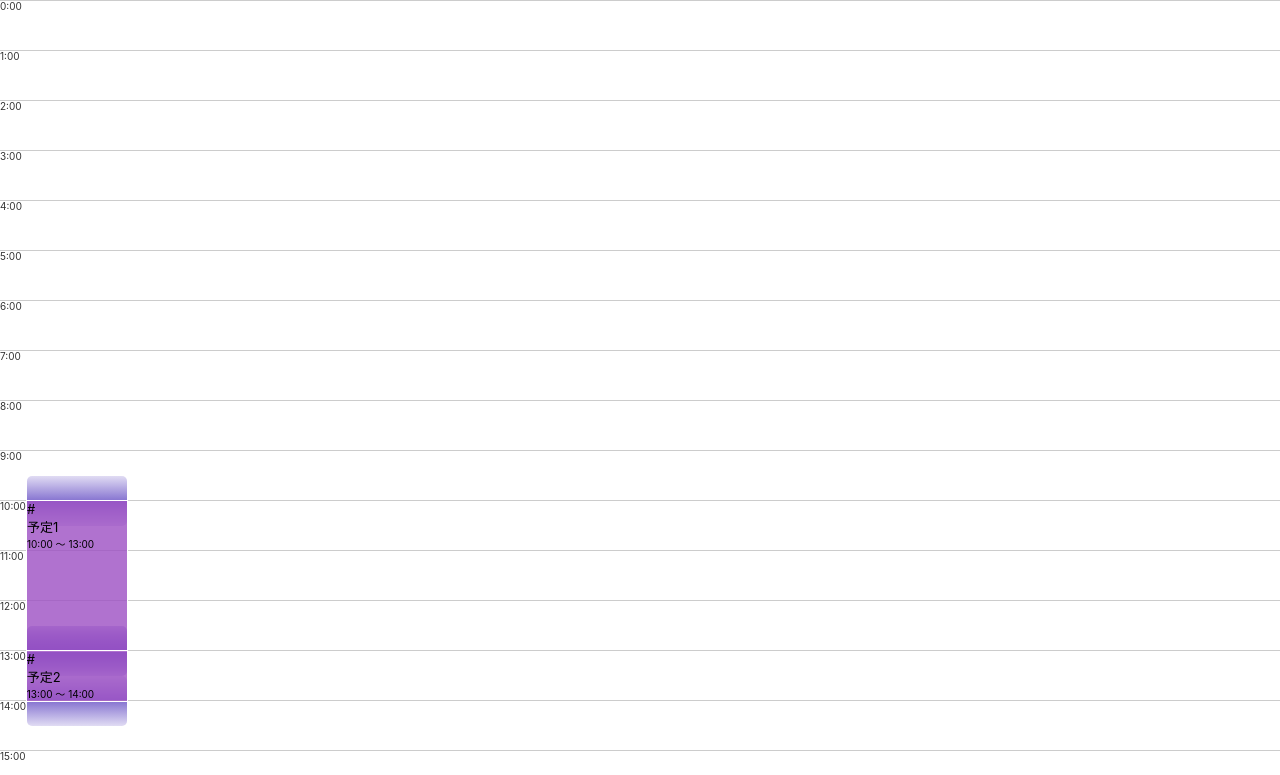
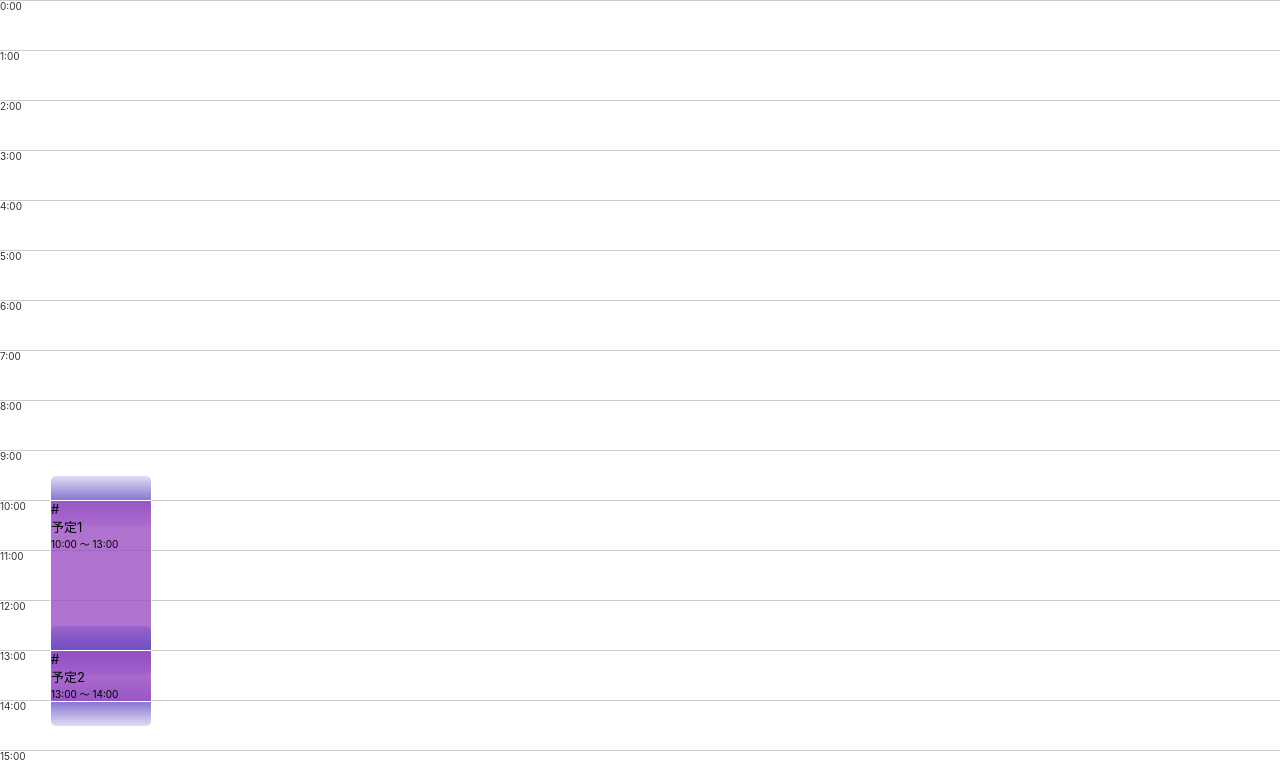
Before and after one commit to fumicode/fuzzy-session-react, a React (Create React App) app: page / in a window 1280 px wide. Shown: the top 775 px of the page. Built offline with nearby package versions, Linux system fonts and the light colour scheme.

Commit message:
sessionをabsoluteで別レイヤーに配置

```diff
--- a/src/Components/DailyTimelineView.tsx
+++ b/src/Components/DailyTimelineView.tsx
@@ -14,7 +14,7 @@ export const DailyTimelineView: FC<DailyTimelineViewModel> = styled((props: Dail
   const hoursMax = 24;
   const hoursArray = [...Array(hoursMax).keys()];
 
-  const sessionsBelongsToHour = distributeSessionsToHours(sessions);
+  //const sessionsBelongsToHour = distributeSessionsToHours(sessions);
 
   return (
     <div className={props.className}>
@@ -23,15 +23,26 @@ export const DailyTimelineView: FC<DailyTimelineViewModel> = styled((props: Dail
           <div className='e-hour-line' key={hour}>
             <div className="e-hour-label">{hour}:00</div>
             <div className="e-hour-content">
-            {
-              (sessionsBelongsToHour.get(hour) || []).map((session)=>
-                <SessionView main={session} key={session.id.toString()}/>
-              )
-            }
             </div>
           </div>
         )
       }
+      <div className="e-contents">
+        {
+          sessions.map((session)=>
+            {
+              //todo: 50がマジックナンバーになっている！！ DOM描画時に取得するようにする。
+
+              const y = session.openingTimeRange.startHour * 50;
+              return (
+                <div className="e-session-box" style={{top: y +'px'}} key={session.id.toString()}>
+                  <SessionView main={session}/>
+                </div>
+              )
+            }
+          )
+        }
+      </div>
     </div>
   );
 })`
@@ -64,6 +75,17 @@ flex-direction: column;
   >.e-hour-content{
   }
 }
+
+
+>.e-contents{
+  position: absolute;
+  >.e-session-box{
+    position: absolute;
+    z-index: 1;
+    left: 50px;
+  }
+
+}
 `;
 
 function distributeSessionsToHours(sessions: Session[]) {
```
